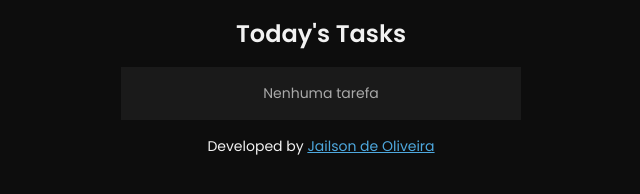
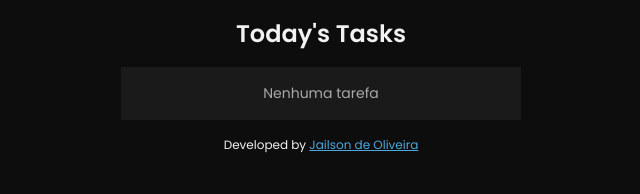
Before and after one commit to OJailson17/notion-tasks-extension, a website built with Vite: page index.html in a window 1280 px wide. Shown: the full height of the page, 319-959 px from the left. Built offline with nearby package versions, Linux system fonts and the light colour scheme; no server answers.

Commit message:
styles: adjust font size

```diff
--- a/src/styles/main.css
+++ b/src/styles/main.css
@@ -19,7 +19,7 @@ body {
 
 footer {
 	margin: 1rem 0;
-	font-size: 0.875rem;
+	font-size: 0.75rem;
 }
 
 footer a {
```
